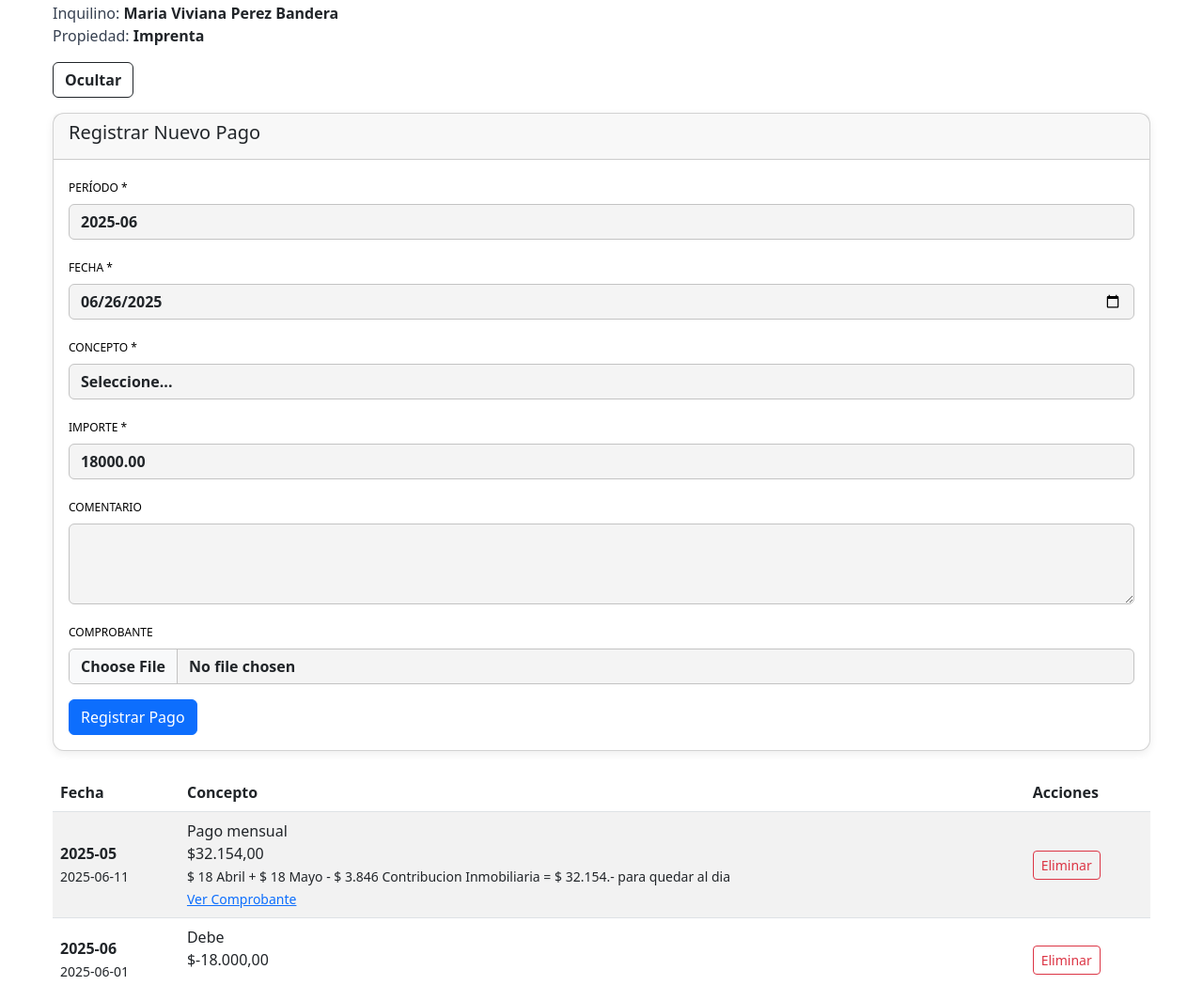
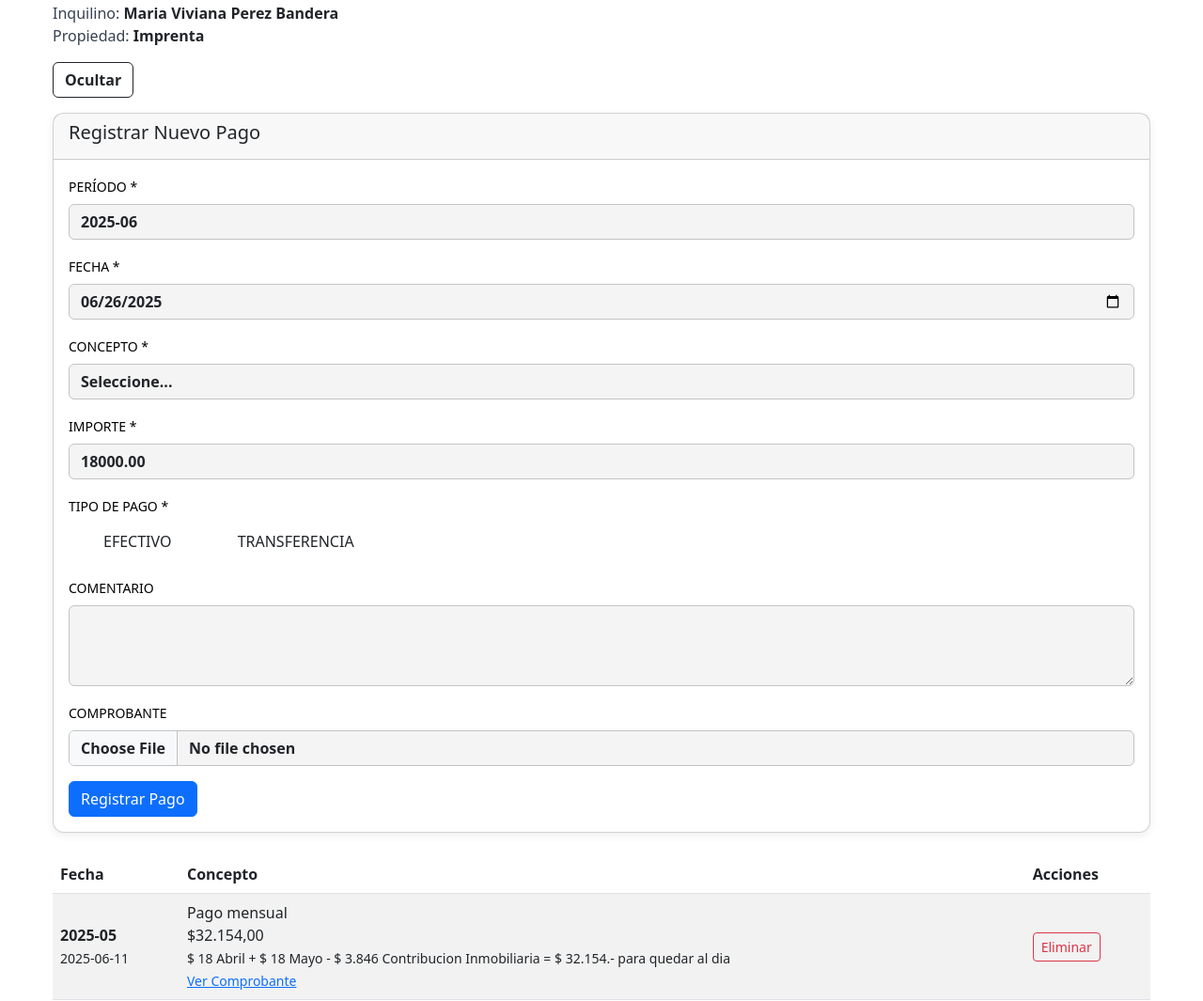
Before and after one commit to luchopb/rentflow, a PHP site: page /pagos.php?contrato_id=50 in a window 1280 px wide, after a click on "Agregar Nuevo Pago". Shown: the part 206-1271 px from the top of the page at 94% size. Run offline with PHP 8.4, Linux system fonts and the light colour scheme; a user stored in the database is signed in; data comes from the database, SQL or seed files in the repository.

Commit message:
Agrego campo tipo de pago

```diff
--- a/rentflow_mini/includes/styles.css
+++ b/rentflow_mini/includes/styles.css
@@ -28,7 +28,7 @@ h1 {
 
 label, .accordion-button {
     font-weight: normal;
-    font-size: 12px;
+    font-size: 14px;
     letter-spacing: 0px;
     text-transform: uppercase;
     color: #000000;
--- a/rentflow_mini/pagos.php
+++ b/rentflow_mini/pagos.php
@@ -37,11 +37,13 @@ if ($_SERVER['REQUEST_METHOD'] === 'POST' && isset($_POST['nuevo_pago'])) {
   $comentario = $_POST['comentario'] ?? '';
   $comprobante = $_FILES['comprobante'] ?? null;
   $concepto = $_POST['concepto'] ?? '';
+  $tipo_pago = $_POST['tipo_pago'] ?? ''; // Obtener el tipo de pago
 
   if (!$periodo) $errors[] = "El período es obligatorio.";
   if (!$fecha_pago) $errors[] = "La fecha es obligatoria.";
   if ($importe <= 0) $errors[] = "El importe debe ser mayor que cero.";
   if (!$concepto) $errors[] = "El concepto es obligatorio.";
+  if (!$tipo_pago) $errors[] = "El tipo de pago es obligatorio."; // Validar tipo de pago
 
   // Manejo de archivo de comprobante
   if ($comprobante && $comprobante['error'] === UPLOAD_ERR_OK) {
@@ -57,8 +59,8 @@ if ($_SERVER['REQUEST_METHOD'] === 'POST' && isset($_POST['nuevo_pago'])) {
 
   if (empty($errors)) {
     // Insert new payment
-    $stmt = $pdo->prepare("INSERT INTO pagos (contrato_id, periodo, fecha, importe, comentario, comprobante, concepto) VALUES (?, ?, ?, ?, ?, ?, ?)");
-    $stmt->execute([$contrato_id, $periodo, $fecha_pago, $importe, $comentario, $basename ?? null, $concepto]);
+    $stmt = $pdo->prepare("INSERT INTO pagos (contrato_id, periodo, fecha, importe, comentario, comprobante, concepto, tipo_pago) VALUES (?, ?, ?, ?, ?, ?, ?, ?)");
+    $stmt->execute([$contrato_id, $periodo, $fecha_pago, $importe, $comentario, $basename ?? null, $concepto, $tipo_pago]);
     $message = "Pago registrado correctamente.";
     header("Location: pagos.php?contrato_id=$contrato_id&msg=" . urlencode($message));
     exit();
@@ -80,7 +82,6 @@ for ($i = -3; $i <= 3; $i++) {
 }
 
 include 'includes/header_nav.php';
-
 ?>
 
 <main class="container container-main py-4">
@@ -139,6 +140,22 @@ include 'includes/header_nav.php';
             <label for="importe" class="form-label">Importe *</label>
             <input type="number" step="0.01" min="0" class="form-control" id="importe" name="importe" value="<?= htmlspecialchars($contrato['importe']) ?>" required>
           </div>
+
+          <!-- Nuevo campo para Tipo de Pago -->
+          <div class="mb-3">
+            <label class="form-label">Tipo de Pago *</label>
+            <div>
+              <div class="form-check form-check-inline">
+                <input class="btn-check form-check-input" type="radio" name="tipo_pago" id="tipo_pago_efectivo" value="Efectivo" required>
+                <label class="btn form-check-label" for="tipo_pago_efectivo">Efectivo</label>
+              </div>
+              <div class="form-check form-check-inline">
+                <input class="btn-check form-check-input" type="radio" name="tipo_pago" id="tipo_pago_transferencia" value="Transferencia" required>
+                <label class="btn form-check-label" for="tipo_pago_transferencia">Transferencia</label>
+              </div>
+            </div>
+          </div>
+
           <div class="mb-3">
             <label for="comentario" class="form-label">Comentario</label>
             <textarea class="form-control" id="comentario" name="comentario" rows="3"></textarea>
--- a/rentflow_mini/sql/database.sql
+++ b/rentflow_mini/sql/database.sql
@@ -112,3 +112,6 @@ ADD COLUMN imm_instalaciones VARCHAR(100) DEFAULT NULL,
 ADD COLUMN imm_adicional_mercantil VARCHAR(100) DEFAULT NULL,
 ADD COLUMN convenios VARCHAR(100) DEFAULT NULL
 AFTER contribucion_inmobiliaria;
+
+
+ALTER TABLE pagos ADD COLUMN tipo_pago ENUM('Efectivo', 'Transferencia') NULL AFTER concepto;
```
